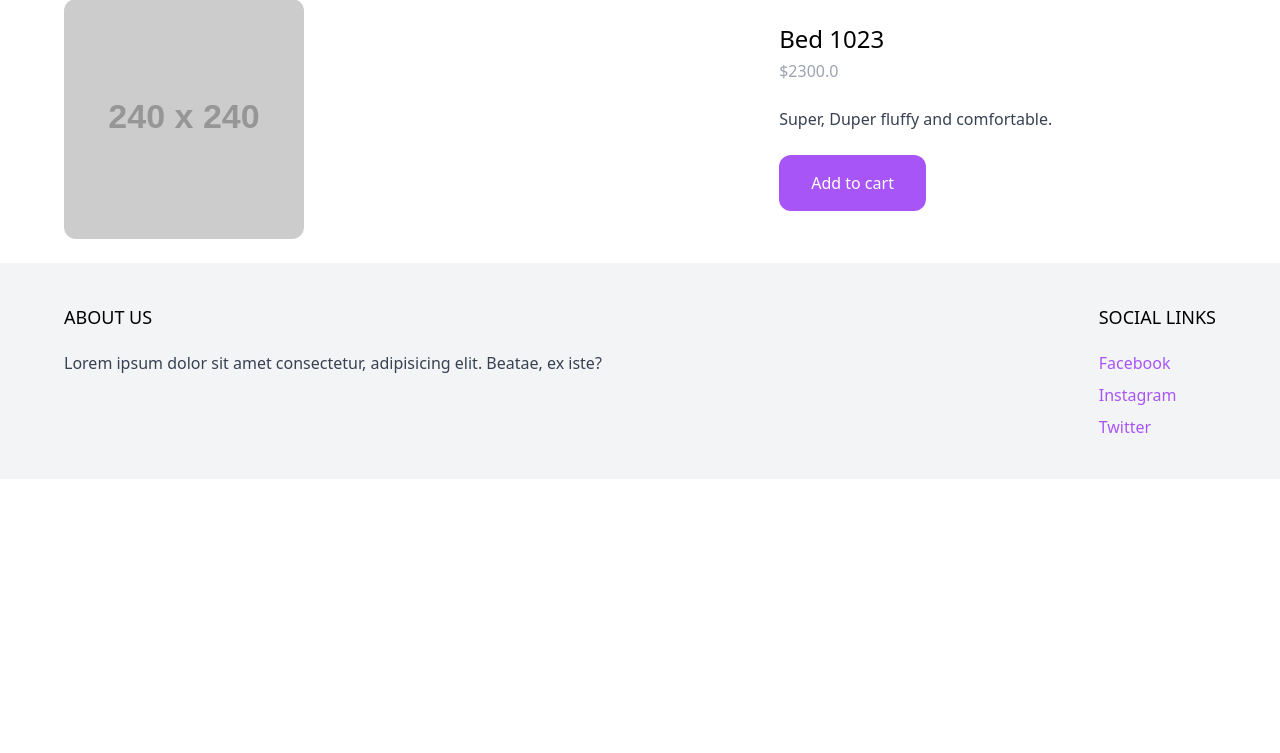
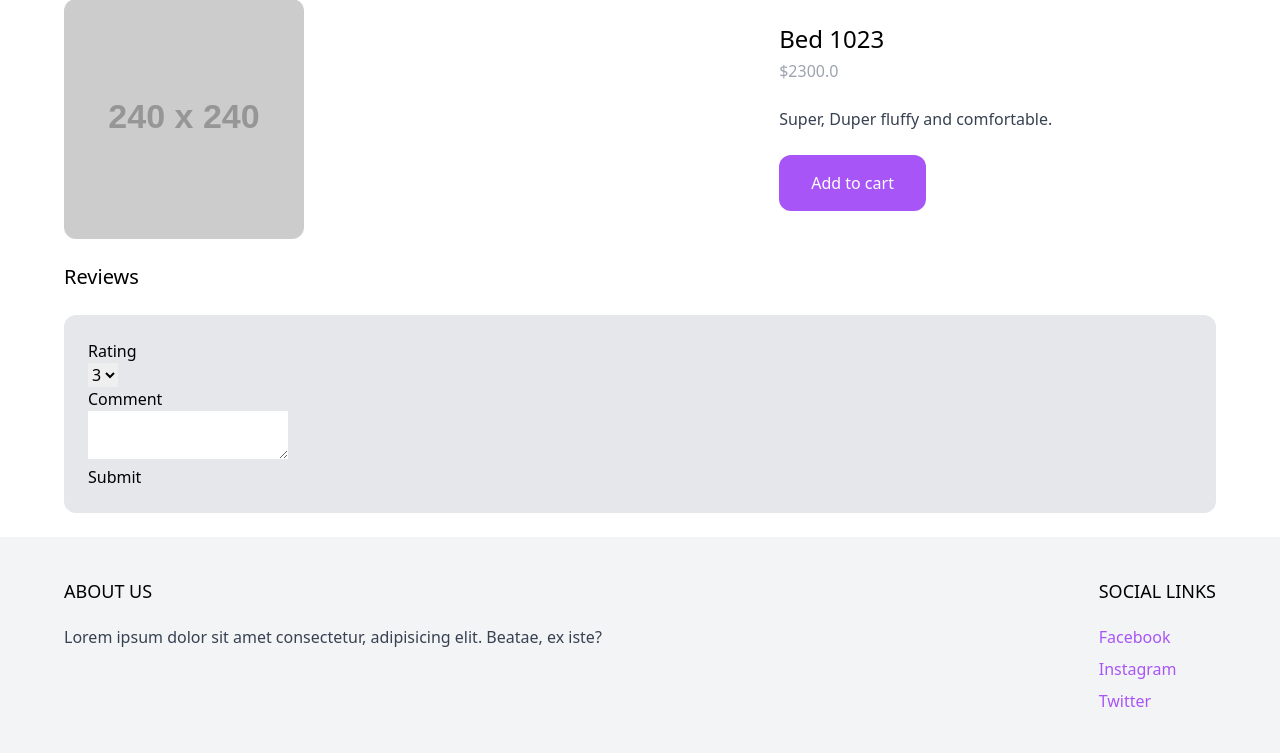
Before and after one commit to 1023LLC/django-ecommerce, a Django app: page /shop/bed-1023/ in a window 1280 px wide. Shown: the part 102-855 px from the top of the page. Before the commit the page ends 535 px from the top, so only its background shows below. Run offline with Django 5.2, Linux system fonts and the light colour scheme; a user stored in the database is signed in; data comes from the database, SQL or seed files in the repository; both versions use the stored data as it was after the commit; grey boxes labelled with a size stand in for pictures from a placeholder-image service; some libraries are stand-ins or nearby versions.

Commit message:
Create Form for Reviews

```diff
--- a/nordichomes/product/templates/product/product.html
+++ b/nordichomes/product/templates/product/product.html
@@ -32,5 +32,35 @@
         Add to cart
       </a>
     </div>
+
+    <div class="w-full mt-6">
+      <h1 class="text-xl">Reviews</h1>
+
+      {% if request.user.is_authenticated %}
+        <form method="post" action="." class="mt-6 p-6 bg-gray-200 rounded-xl">
+          {% csrf_token %}
+
+          <div class="">
+            <label for="">Rating</label><br>
+            <select name="rating">
+              <option value="1">1</option>
+              <option value="2">2</option>
+              <option value="3" selected>3</option>
+              <option value="4">4</option>
+              <option value="5">5</option>
+            </select>
+          </div>
+
+          <div class="">
+            <label>Comment</label><br>
+            <textarea name="content"></textarea>
+          </div>
+
+          <div class="">
+            <button>Submit</button>
+          </div>
+        </form>
+      {% endif %}
+    </div>
   </div>
 {% endblock %}
--- a/nordichomes/product/views.py
+++ b/nordichomes/product/views.py
@@ -1,9 +1,22 @@
-from django.shortcuts import render, get_object_or_404
+from django.shortcuts import redirect, render, get_object_or_404
 
-from .models import Product
+from .models import Product, Review
 
 
 def product(request, slug):
     product = get_object_or_404(Product, slug=slug)
 
+    if request.method == 'POST':
+        rating = request.POST.get('rating', 3)
+        content = request.POST.get('content', '')
+
+        if content:
+            review = Review.objects.create(
+                product=product,
+                rating=rating,
+                content=content,
+                created_by=request.user
+            )
+            return redirect("product:product", slug=slug)
+
     return render(request, 'product/product.html', {'product':product})
```
Also changed, not shown: nordichomes/db.sqlite3.
